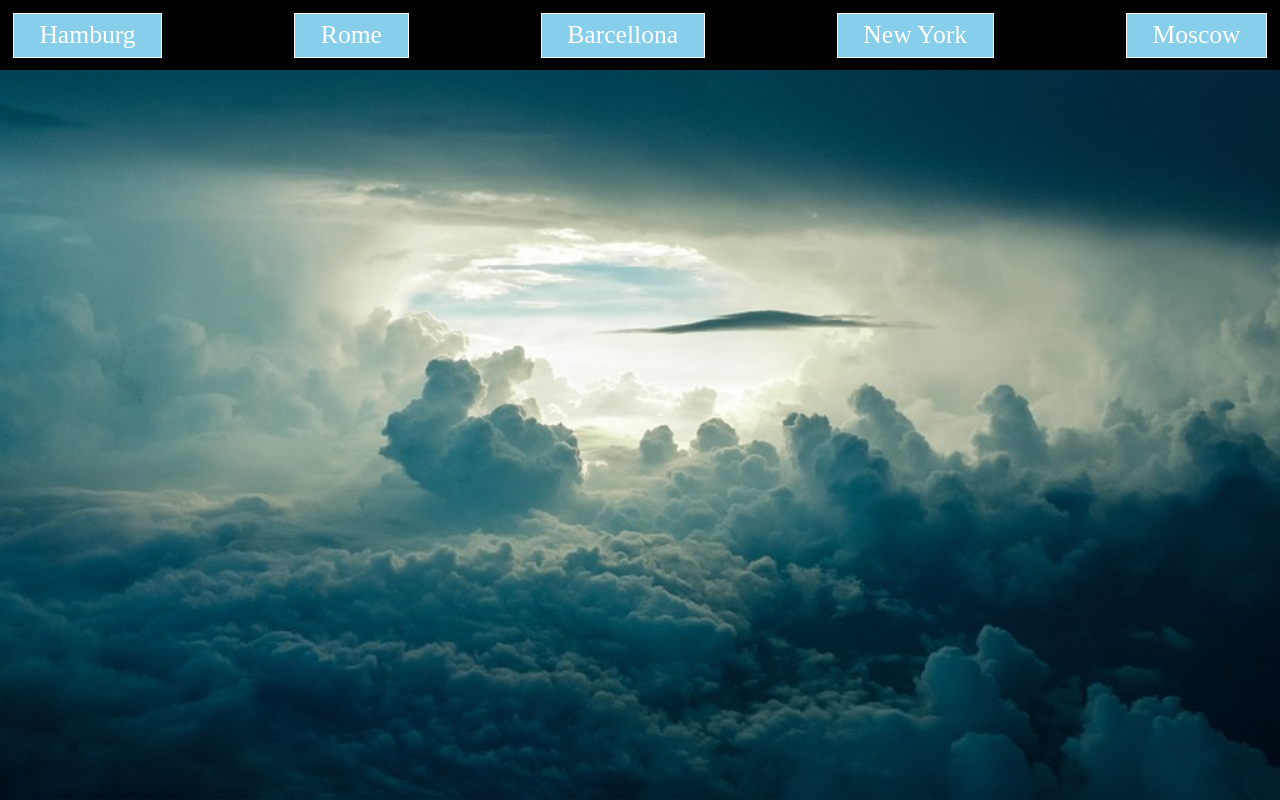
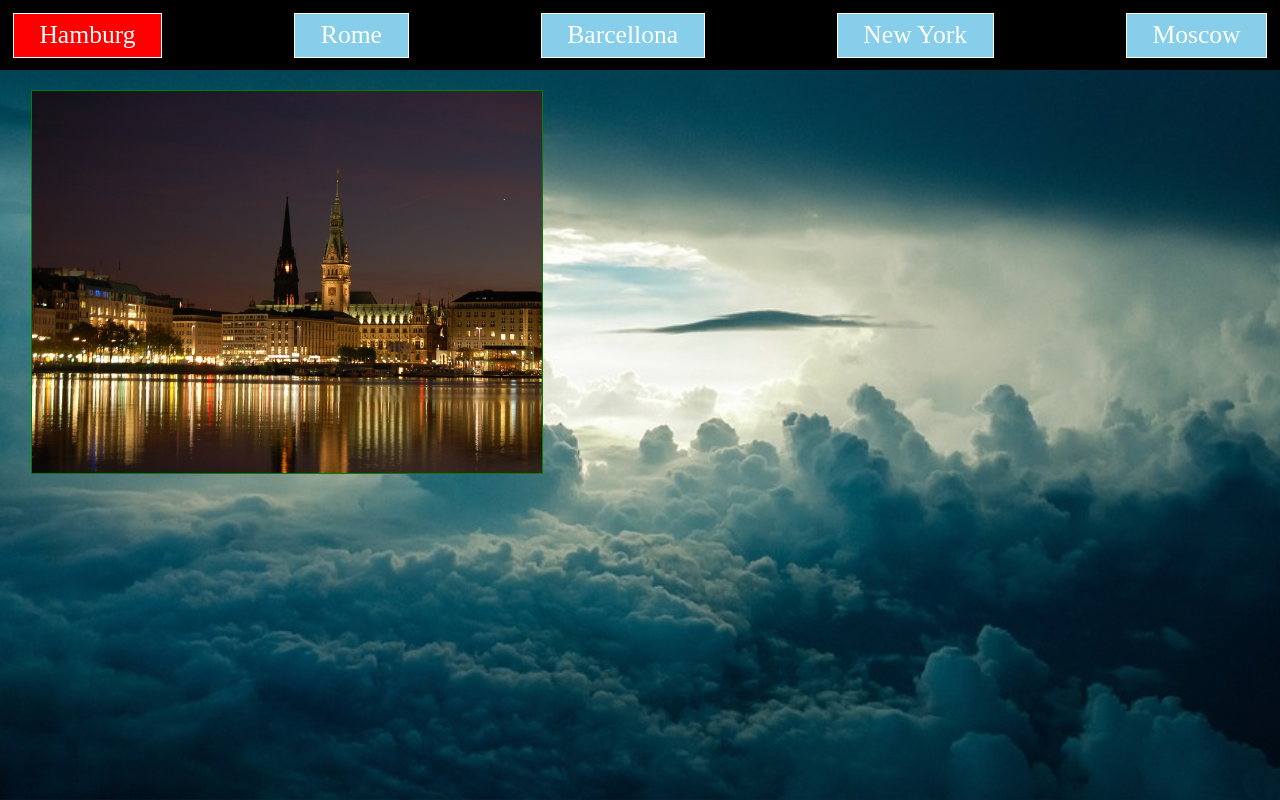
Before and after one commit to TCarmine/ScrollSpy_Project, a plain HTML site: page index.html in a window 1280 px wide. Shown: the top 800 px of the page. Drawn offline with Linux system fonts and the light colour scheme.

Commit message:
improved JS for scrollspy effect

```diff
--- a/dinamic.js
+++ b/dinamic.js
@@ -32,6 +32,9 @@ for (let i=0; i < 5; i++){
    div.appendChild(sections[i]);
 }
 
+document.body.appendChild(nav);
+document.body.appendChild(div);
+
      let img = document.createElement('IMG');
      img.src='sky.jpg';
      // document.body.appendChild(img);
@@ -39,9 +42,11 @@ for (let i=0; i < 5; i++){
      document.body.style.backgroundSize = 'cover';
      document.body.style.backgroundAttachment = 'fixed';
 
+
+
      let sectionsDistance = [];
-     for (var i = 0; i < sectionsDistance.length; i++) {
-       sectionsDistance[i].push(sections[i].offsetTop);
+     for (let i = 0; i < sections.length; i++) {
+       sectionsDistance.push(sections[i].offsetTop);
      }
 
      window.addEventListener("scroll", function(ev){
@@ -49,7 +54,7 @@ for (let i=0; i < 5; i++){
         // const background =
         for(let i=0;i < sections.length;i++){
             // if(window.pageYOffset >= sections[i].offsetTop-300){
-                if (window.pageYOffset >= sectionsDistance[i]-450 && window.pageYOffset < sectionsDistance[i]+150){
+                if (window.pageYOffset >= sectionsDistance[i]-250 && window.pageYOffset < sectionsDistance[i]+150){
                      sections[i].classList.add("active");
                      arrayAElements[i].style.background = 'red';
                 } else {
@@ -60,8 +65,7 @@ for (let i=0; i < 5; i++){
       })
 
 
-   document.body.appendChild(nav);
-   document.body.appendChild(div);
+
 
 
    // would work also document.body.addEventListener
--- a/style.scss
+++ b/style.scss
@@ -56,7 +56,7 @@ div{
            border: 1px solid green;
            text-align: center;
            opacity: 0;
-           transition: opacity 0.5s;
+           transition: opacity 0.7s;
            z-index: 2;
            &:nth-of-type(even){
              align-self: flex-end;
@@ -87,5 +87,5 @@ div{
 
 .active{
   opacity: 1;
-  transition: opacity 1.1s ease-in;
+  transition: opacity 0.9s ease-in;
 }
```
Also changed, not shown: style.css.
